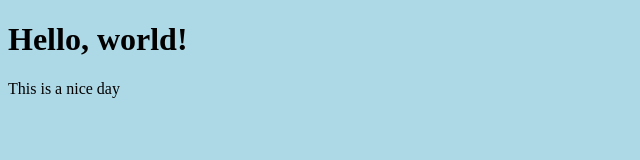
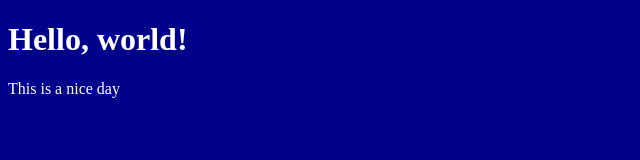
Before and after one commit to richardolsson/git-experiment-2024, a plain HTML site: page index.html in a window 1280 px wide. Shown: the whole page, without its empty margins (0-640 px from the left). Drawn offline with Linux system fonts and the light colour scheme.

Commit message:
Change to dark blue background

```diff
--- a/style.css
+++ b/style.css
@@ -1,3 +1,4 @@
 body {
-  background-color: lightblue;
+  background-color: darkblue;
+  color: white;
 }
```
